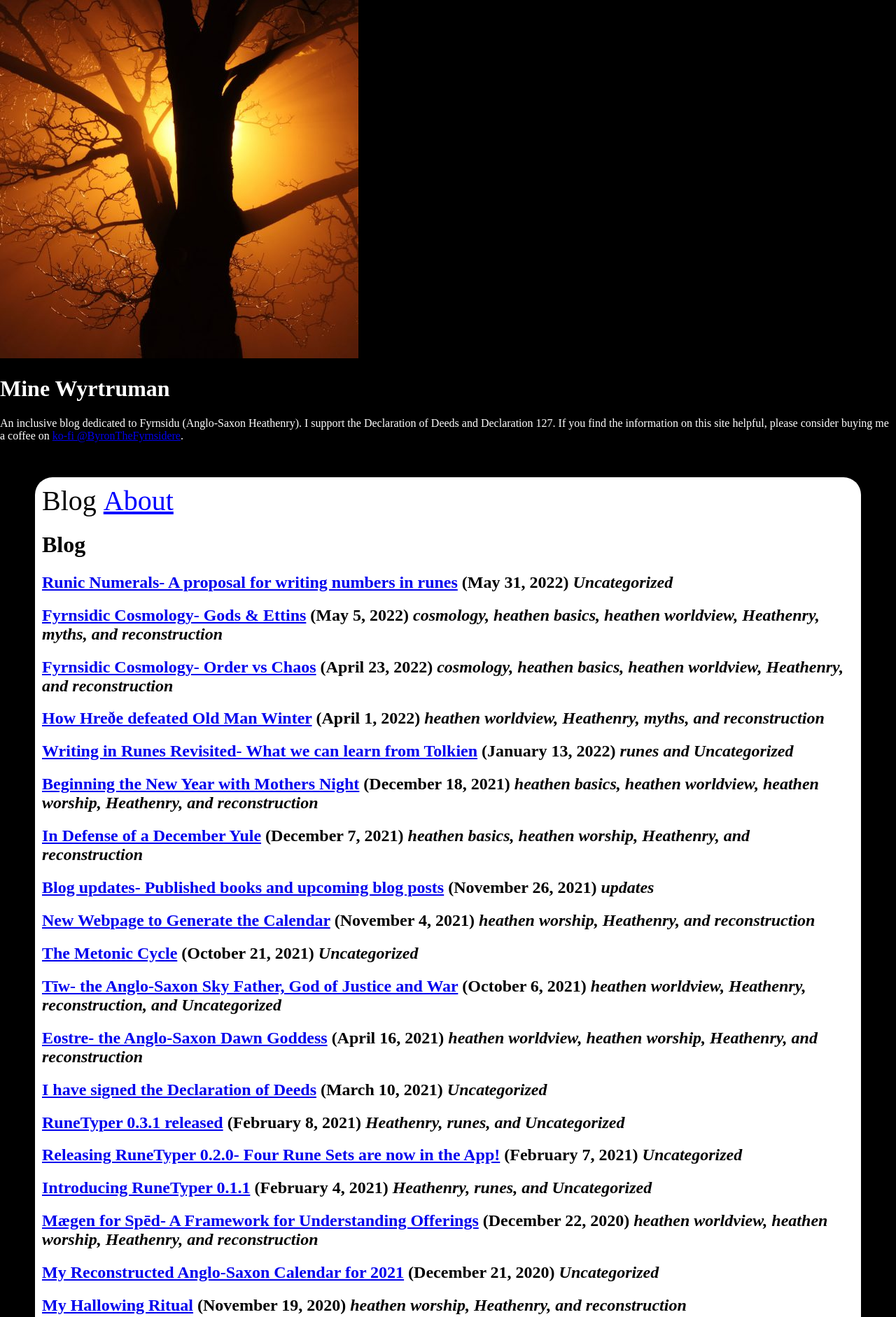
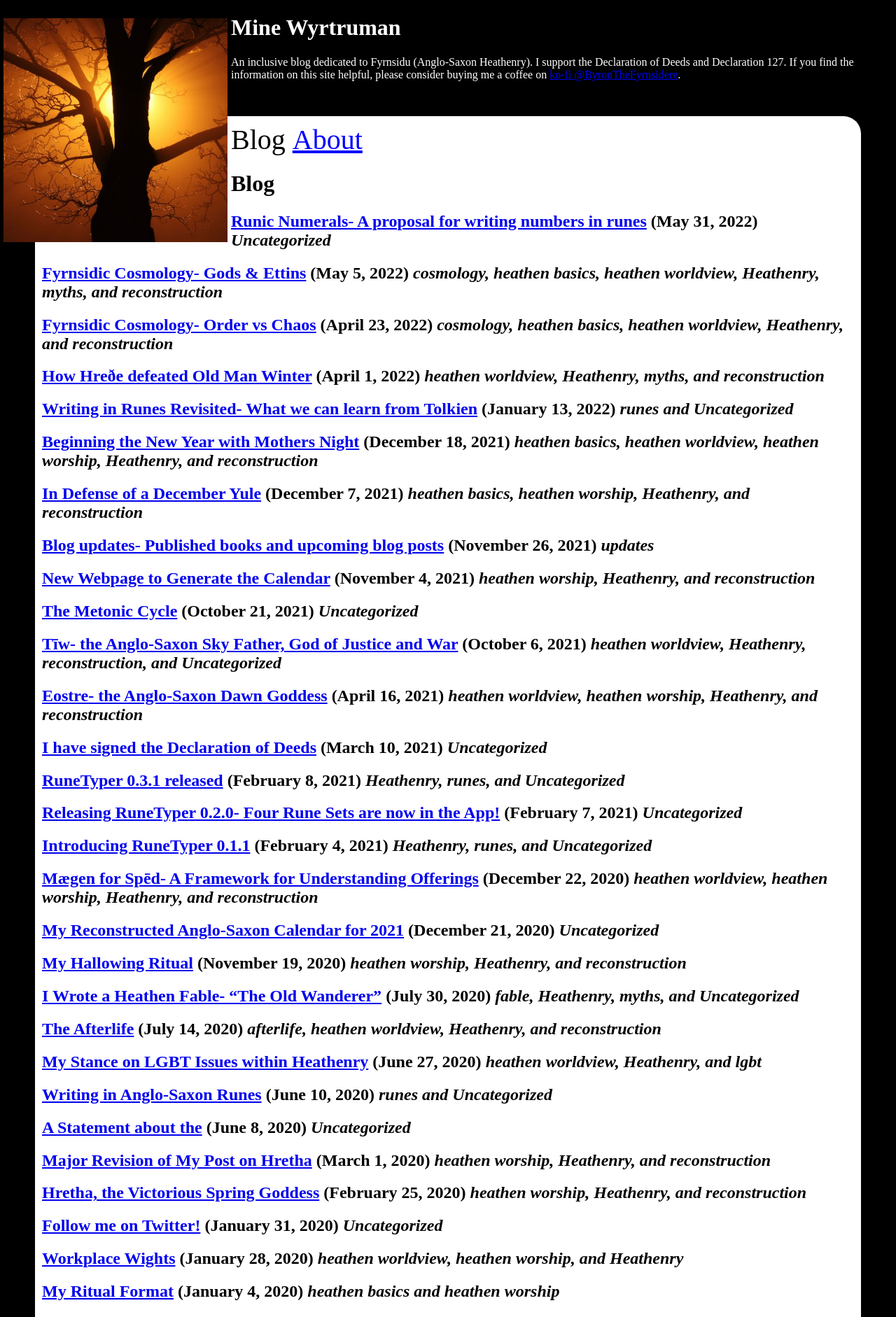
Before and after one commit to byronpendason/byronpendason.github.io, a Jekyll site: the page built from index.md, in a window 1280 px wide. Shown: the top 1882 px of the page at 70% size. Built offline with Jekyll 4.4.1, drawn with Linux system fonts in a browser that asks for light colours; our own code applies the rules of GitHub Pages for plain Markdown files.

Commit message:
Update default.html

```diff
--- a/_layouts/default.html
+++ b/_layouts/default.html
@@ -8,6 +8,11 @@
         background-color: black;
         color: white;
         margin: 0px;
+      }
+      #header img {
+        float: left;
+        width: 25%;
+        padding: 5px;
       }
       nav ul {
         display: flex;
```
